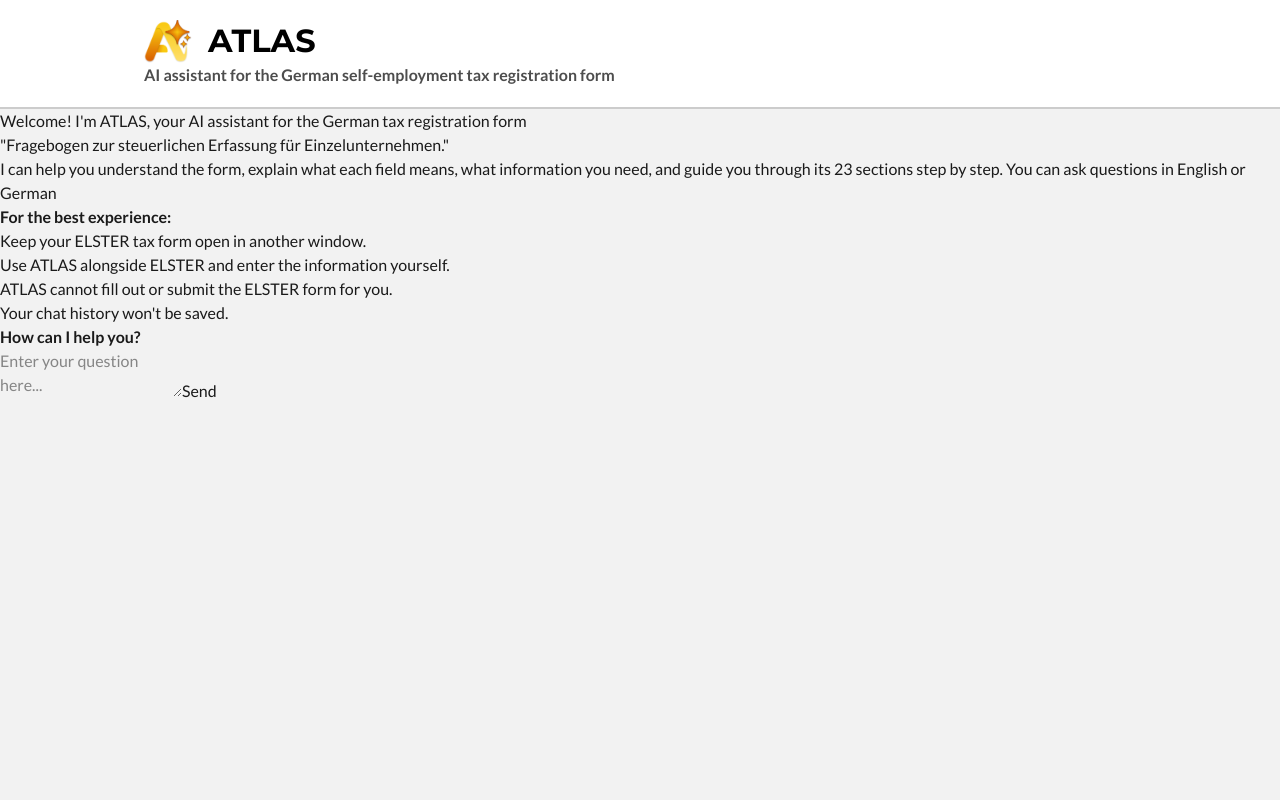
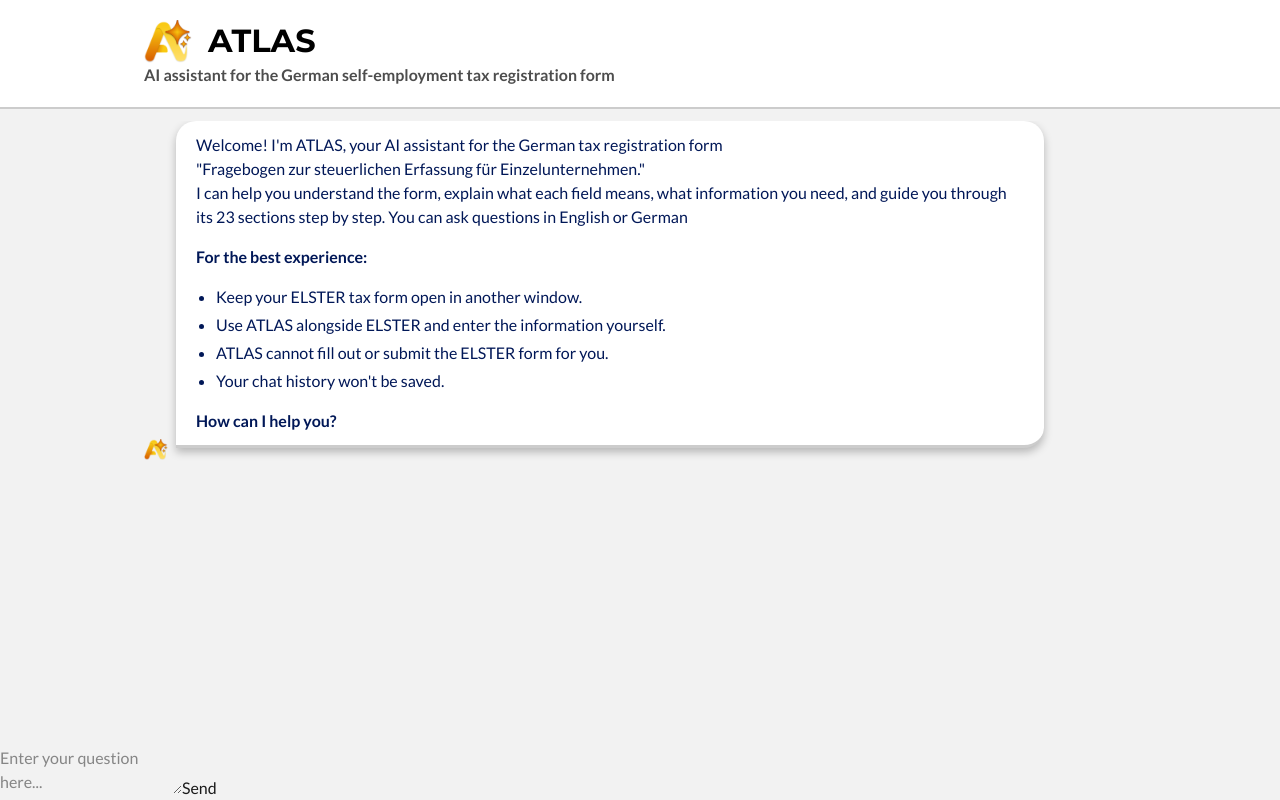
Before and after one commit to ReDILABMunich/Helferei, a React (Vite) app in the folder frontend/: page / in a window 1280 px wide. Built offline with nearby package versions, Linux system fonts and the light colour scheme.

Commit message:
Style the bot message and the page layout

```diff
--- a/frontend/src/App.tsx
+++ b/frontend/src/App.tsx
@@ -9,15 +9,17 @@
   const { messages, status, send } = useChat();
 
   return (
-    <>
+    <div className="h-full flex flex-col gap-3">
       <AppHeader />
-      <main>
-        <MessageList messages={messages} />
-        {status === "sending" && <ThinkingIndicator />}
-        {status === "failed" && <ErrorMessage />}
-        <MessageInput onSend={send} sending={status === "sending"} />
+      <main className="flex-1 min-h-0 overflow-y-auto">
+        <div className="mx-auto max-w-content flex flex-col gap-3">
+          <MessageList messages={messages} />
+          {status === "sending" && <ThinkingIndicator />}
+          {status === "failed" && <ErrorMessage />}
+        </div>
       </main>
-    </>
+      <MessageInput onSend={send} sending={status === "sending"} />
+    </div>
   );
 }
 
--- a/frontend/src/components/BotMessage.tsx
+++ b/frontend/src/components/BotMessage.tsx
@@ -1,4 +1,5 @@
 import ReactMarkdown from "react-markdown";
+import logo from "../assets/logo.png";
 
 type BotMessageProps = {
   text: string;
@@ -10,7 +11,18 @@
 }
 
 function BotMessage({ text }: BotMessageProps) {
-  return <ReactMarkdown>{bulletsToMarkdown(text)}</ReactMarkdown>;
+  return (
+    <div className="flex gap-2 max-w-bubble">
+      <div className="flex items-end">
+        <img src={logo} alt="" className="w-6" />
+      </div>
+      <div className="flex-1 pb-3">
+        <div className="bot-prose bg-white border-b-3 border-neutral-200 shadow-small rounded-t-20 rounded-br-20 px-5 py-3 text-blue-900">
+          <ReactMarkdown>{bulletsToMarkdown(text)}</ReactMarkdown>
+        </div>
+      </div>
+    </div>
+  );
 }
 
 export default BotMessage;
--- a/frontend/src/components/MessageList.tsx
+++ b/frontend/src/components/MessageList.tsx
@@ -9,7 +9,7 @@
 
 function MessageList({ messages }: MessageListProps) {
   return (
-    <div>
+    <div className="flex flex-col gap-3">
       <BotMessage text={en.welcome} />
       {messages.map((message) =>
         message.role === "bot" ? (
--- a/frontend/src/index.css
+++ b/frontend/src/index.css
@@ -26,10 +26,11 @@
   --text-footnote: 10px;
   --text-footnote--line-height: 1.2;
 
-  /* Surfaces have no border; this shadow is their edge. */
   --shadow-normal: 0 4px 4px 0 rgba(0, 0, 0, 0.25);
+  --shadow-small: 0 4px 8px 0 rgba(0, 0, 0, 0.25);
 
   --container-content: 992px;
+  --container-bubble: 900px;
 
   --radius-0: 0px;
   --radius-4: 4px;
```
